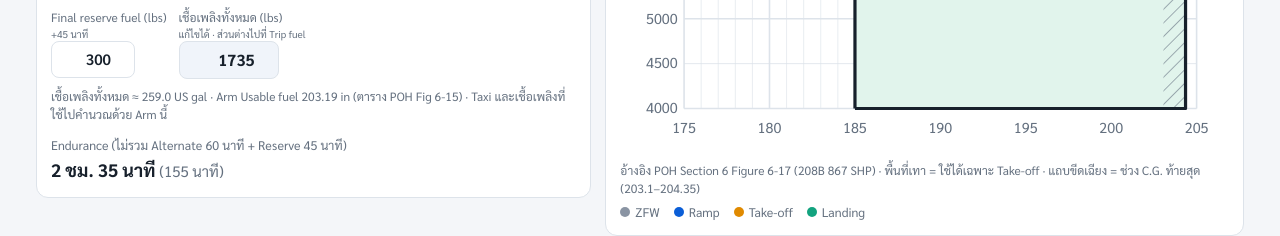
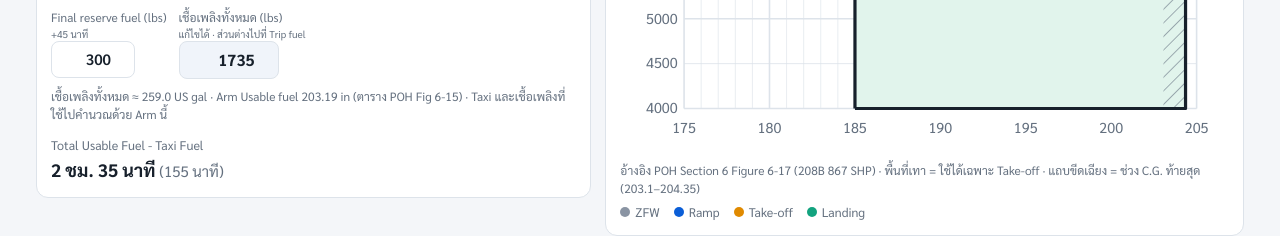
Before and after one commit to opmanai01/C208EX_WB, a plain HTML site: page index.html in a window 1280 px wide. Shown: the part 1373-1609 px from the top of the page. Drawn offline with Linux system fonts and the light colour scheme.

Commit message:
Add files via upload

```diff
--- a/index.html
+++ b/index.html
@@ -288,7 +288,7 @@ function calc(){
  const mn=(L,M,v)=>L!=null?(pph0?v/pph0*60:0):M,altMin=mn(ST.altL,ST.altM,alt),opMin=opOn?mn(ST.opL,ST.opM,opf):0;
  [["alt",alt],["res",res],["opf",opf],["tot",fl],["altm",altMin],["opm",opMin]].forEach(q=>$(q[0]).value=+q[1].toFixed(1));
  $("opl").textContent=+(opOn?opMin:ST.opM).toFixed(1);$("aml").textContent=+altMin.toFixed(1);$("opm").disabled=$("opf").disabled=!opOn;
- {const m=pph0?Math.round((tx+fu+opf)/pph0*60):0;$("en").innerHTML=pph0?`<small style="color:var(--mu)">Endurance (ไม่รวม Alternate 60 นาที + Reserve 45 นาที)</small><br><b style="font-size:18px">${Math.floor(m/60)} ชม. ${m%60} นาที</b> <span style="color:var(--mu)">(${m} นาที)</span>`:""}
+ {const m=pph0?Math.round((tx+fu+opf)/pph0*60):0;$("en").innerHTML=pph0?`<small style="color:var(--mu)">Total Usable Fuel - Taxi Fuel </small><br><b style="font-size:18px">${Math.floor(m/60)} ชม. ${m%60} นาที</b> <span style="color:var(--mu)">(${m} นาที)</span>`:""}
  const aU=armF(fl),toF=Math.max(0,fl-tx),ldF=toF-used,fM=fl*aU/1000,tM=tx*aU/1000,uM=used*aU/1000,toM=fM-tM,ldM=toM-uM;
  const rW=zW+fl,rM=zM+fM,tW=rW-tx,tMo=zM+toM,lW=tW-used,lM=zM+ldM;
  $("fgal").textContent=fl>0?`เชื้อเพลิงทั้งหมด ≈ ${(fl/6.7).toFixed(1)} US gal · Arm Usable fuel ${f2(aU)} in (ตาราง POH Fig 6-15) · Taxi และเชื้อเพลิงที่ใช้ไปคำนวณด้วย Arm นี้`:"";
```
